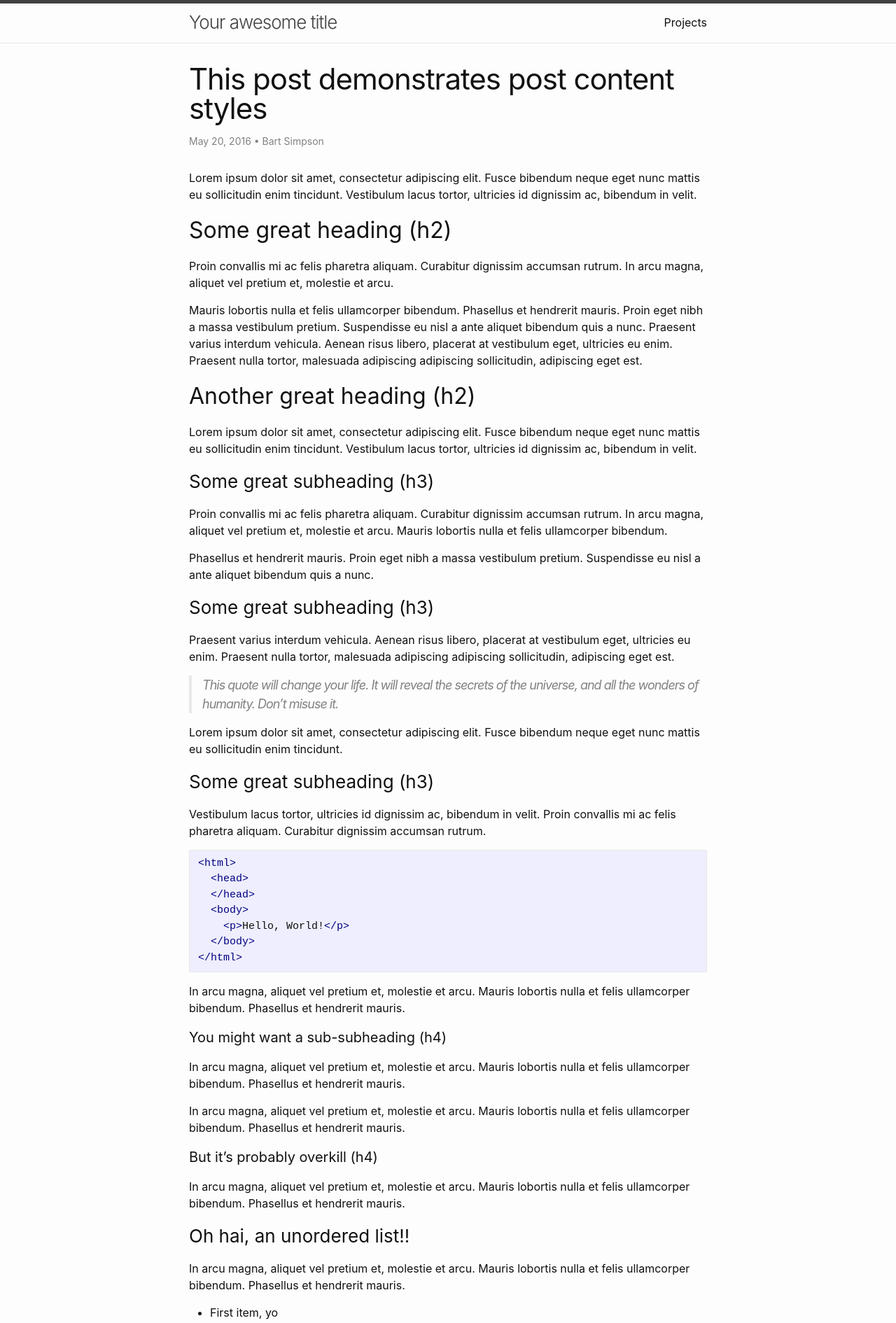
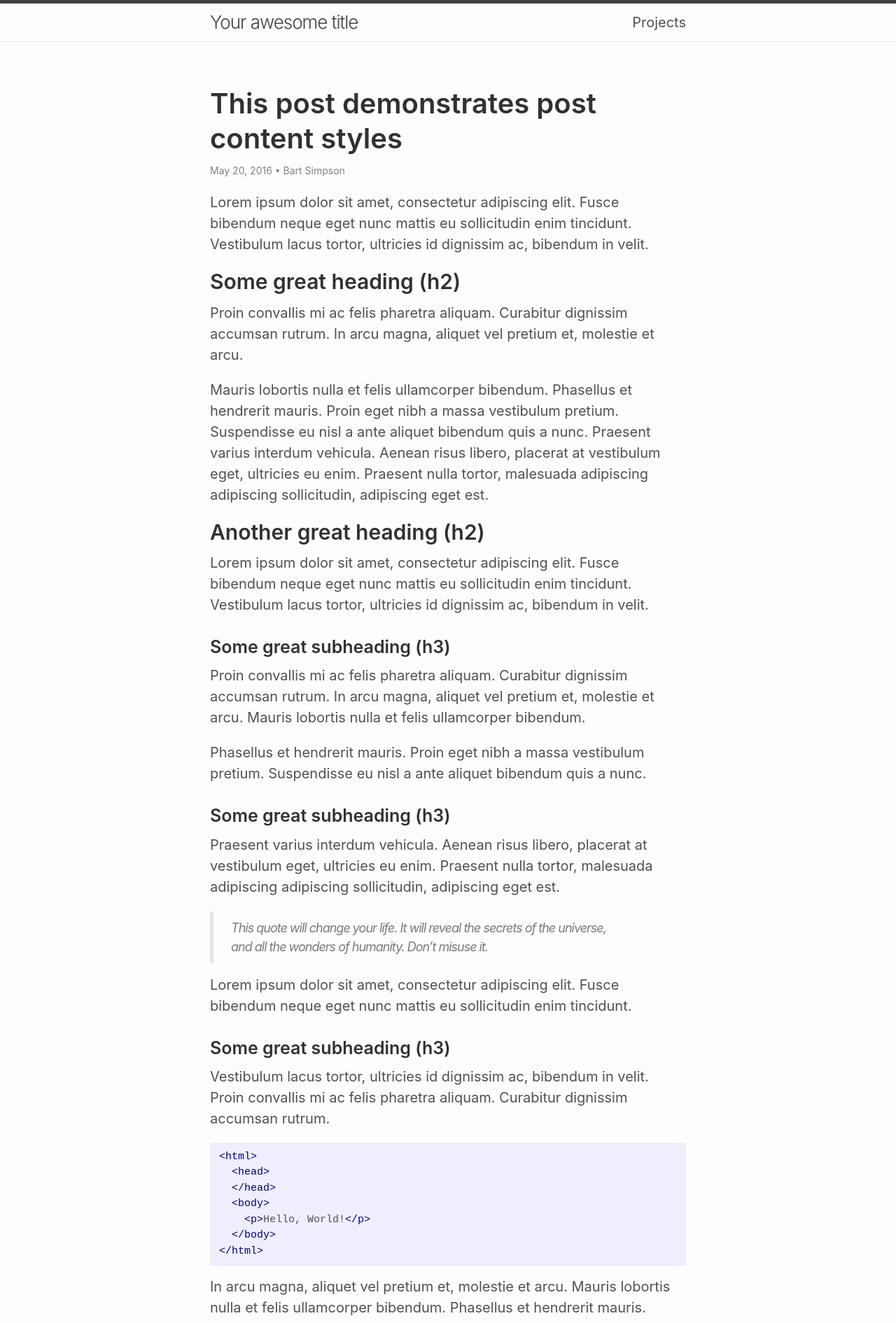
Before and after one commit to jangjang4080/jangjang4080.github.io, a Jekyll site: the page built from _posts/2016-05-20-this-post-demonstrates-post-content-styles.md, in a window 1280 px wide. Shown: the top 1890 px of the page at 70% size. Built offline with Jekyll 4.4.1, drawn with Linux system fonts in a browser that asks for light colours.

Commit message:
테마 커스터마이징

```diff
--- a/_sass/minima.scss
+++ b/_sass/minima.scss
@@ -10,7 +10,7 @@ $base-line-height: 1.5 !default;
 
 $spacing-unit:     30px !default;
 
-$text-color:       #111 !default;
+$text-color:       #515151 !default;
 $background-color: #fdfdfd !default;
 $brand-color:      #2a7ae2 !default;
 
@@ -52,5 +52,6 @@ $on-large:         $on-laptop !default;
 @import
   "minima/base",
   "minima/layout",
-  "minima/syntax-highlighting"
+  "minima/syntax-highlighting",
+  "minima/type"
 ;
--- a/_sass/minima/_base.scss
+++ b/_sass/minima/_base.scss
@@ -1,32 +1,49 @@
 /**
  * Reset some basic elements
  */
-body, h1, h2, h3, h4, h5, h6,
-p, blockquote, pre, hr,
-dl, dd, ol, ul, figure {
-  margin: 0;
-  padding: 0;
+// body, h1, h2, h3, h4, h5, h6,
+// p, blockquote, pre, hr,
+// dl, dd, ol, ul, figure {
+//   margin: 0;
+//   padding: 0;
 
-}
+// }
 
 
 
 /**
  * Basic styling
  */
+ * {
+  -webkit-box-sizing: border-box;
+     -moz-box-sizing: border-box;
+          box-sizing: border-box;
+}
+
+html,
 body {
-  font: $base-font-weight #{$base-font-size}/#{$base-line-height} $base-font-family;
+  margin: 0;
+  padding: 0;
+}
+
+$large-breakpoint: 38em;
+$large-font-size: 20px;
+
+html {
+  font-family: $base-font-family;
+  font-size: $base-font-size;
+  line-height: $base-line-height;
+
+  @media (min-width: $large-breakpoint) {
+    font-size: $large-font-size;
+  }
+}
+
+body {
   color: $text-color;
   background-color: $background-color;
   -webkit-text-size-adjust: 100%;
-  -webkit-font-feature-settings: "kern" 1;
-     -moz-font-feature-settings: "kern" 1;
-       -o-font-feature-settings: "kern" 1;
-          font-feature-settings: "kern" 1;
-  font-kerning: normal;
-  display: flex;
-  min-height: 100vh;
-  flex-direction: column;
+      -ms-text-size-adjust: 100%;
 }
 
 
@@ -34,9 +51,9 @@ body {
 /**
  * Set `margin-bottom` to maintain vertical rhythm
  */
-h1, h2, h3, h4, h5, h6,
-p, blockquote, pre,
-ul, ol, dl, figure,
+// h1, h2, h3, h4, h5, h6,
+// p, blockquote, pre,
+// ul, ol, dl, figure,
 %vertical-rhythm {
   margin-bottom: $spacing-unit / 2;
 }
@@ -78,9 +95,9 @@ figcaption {
 /**
  * Lists
  */
-ul, ol {
-  margin-left: $spacing-unit;
-}
+// ul, ol {
+//   margin-left: $spacing-unit;
+// }
 
 li {
   > ul,
@@ -94,9 +111,9 @@ li {
 /**
  * Headings
  */
-h1, h2, h3, h4, h5, h6 {
-  font-weight: $base-font-weight;
-}
+// h1, h2, h3, h4, h5, h6 {
+//   font-weight: $base-font-weight;
+// }
 
 
 
--- a/_sass/minima/_layout.scss
+++ b/_sass/minima/_layout.scss
@@ -227,45 +227,45 @@
 /**
  * Posts
  */
-.post-header {
-  margin-bottom: $spacing-unit;
-}
+// .post-header {
+//   margin-bottom: $spacing-unit;
+// }
 
-.post-title,
-.post-content h1 {
-  @include relative-font-size(2.625);
-  letter-spacing: -1px;
-  line-height: 1;
+// .post-title,
+// .post-content h1 {
+//   @include relative-font-size(2.625);
+//   letter-spacing: -1px;
+//   line-height: 1;
 
-  @media screen and (min-width: $on-large) {
-    @include relative-font-size(2.625);
-  }
-}
+//   @media screen and (min-width: $on-large) {
+//     @include relative-font-size(2.625);
+//   }
+// }
 
-.post-content {
-  margin-bottom: $spacing-unit;
+// .post-content {
+//   margin-bottom: $spacing-unit;
 
-  h2 {
-    @include relative-font-size(1.75);
+//   h2 {
+//     @include relative-font-size(1.75);
 
-    @media screen and (min-width: $on-large) {
-      @include relative-font-size(2);
-    }
-  }
+//     @media screen and (min-width: $on-large) {
+//       @include relative-font-size(2);
+//     }
+//   }
 
-  h3 {
-    @include relative-font-size(1.375);
+//   h3 {
+//     @include relative-font-size(1.375);
 
-    @media screen and (min-width: $on-large) {
-      @include relative-font-size(1.625);
-    }
-  }
+//     @media screen and (min-width: $on-large) {
+//       @include relative-font-size(1.625);
+//     }
+//   }
 
-  h4 {
-    @include relative-font-size(1.125);
+//   h4 {
+//     @include relative-font-size(1.125);
 
-    @media screen and (min-width: $on-large) {
-      @include relative-font-size(1.25);
-    }
-  }
-}
+//     @media screen and (min-width: $on-large) {
+//       @include relative-font-size(1.25);
+//     }
+//   }
+// }
--- /dev/null
+++ b/_sass/minima/_type.scss
@@ -0,0 +1,117 @@
+// Typography
+//
+// Headings, body text, lists, and other misc typographic elements.
+
+h1, h2, h3, h4, h5, h6 {
+  margin-bottom: .5rem;
+  font-weight: 600;
+  line-height: 1.25;
+  color: #313131;
+  text-rendering: optimizeLegibility;
+}
+
+h1 {
+  font-size: 2rem;
+}
+
+h2 {
+  margin-top: 1rem;
+  font-size: 1.5rem;
+}
+
+h3 {
+  margin-top: 1.5rem;
+  font-size: 1.25rem;
+}
+
+h4, h5, h6 {
+  margin-top: 1rem;
+  font-size: 1rem;
+}
+
+p {
+  margin-top: 0;
+  margin-bottom: 1rem;
+}
+
+strong {
+  color: #303030;
+}
+
+ul, ol, dl {
+  margin-top: 0;
+  margin-bottom: 1rem;
+}
+
+dt {
+  font-weight: bold;
+}
+
+dd {
+  margin-bottom: .5rem;
+}
+
+hr {
+  position: relative;
+  margin: 1.5rem 0;
+  border: 0;
+  border-top: 1px solid #eee;
+  border-bottom: 1px solid #fff;
+}
+
+abbr {
+  font-size: 85%;
+  font-weight: bold;
+  color: #555;
+  text-transform: uppercase;
+
+  &[title] {
+    cursor: help;
+    border-bottom: 1px dotted #e5e5e5;
+  }
+}
+
+blockquote {
+  padding: .5rem 1rem;
+  margin: .8rem 0;
+  color: #7a7a7a;
+  border-left: .25rem solid #e5e5e5;
+
+  p:last-child {
+    margin-bottom: 0;
+  }
+
+  @media (min-width: 30em) {
+    padding-right: 5rem;
+    padding-left: 1.25rem;
+  }
+}
+
+
+// Markdown footnotes
+//
+// See the example content post for an example.
+
+// Footnote number within body text
+a[href^="#fn:"],
+// Back to footnote link
+a[href^="#fnref:"] {
+  display: inline-block;
+  margin-left: .1rem;
+  font-weight: bold;
+}
+
+// List of footnotes
+.footnotes {
+  margin-top: 2rem;
+  font-size: 85%;
+}
+
+// Custom type
+//
+// Extend paragraphs with `.lead` for larger introductory text.
+
+.lead {
+  font-size: 1.25rem;
+  font-weight: 300;
+}
```
Also changed, not shown: _layouts/home.html (+8 -28 lines), _layouts/post_list.html (added, +34 -0 lines).
